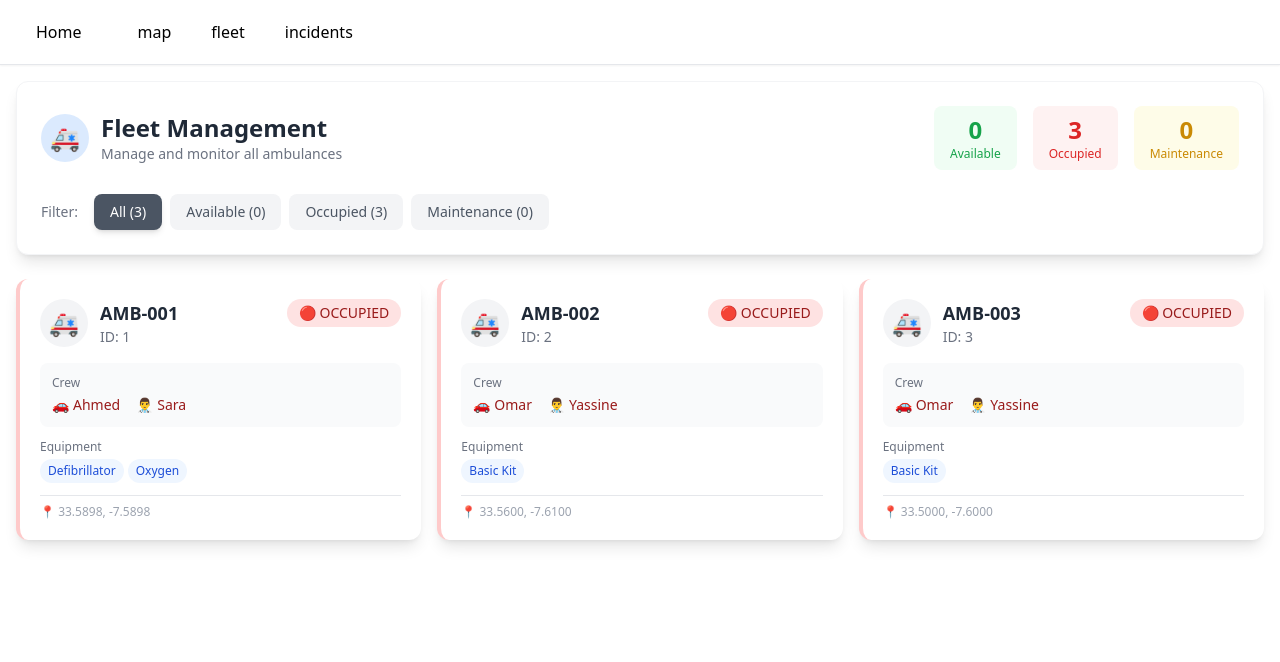
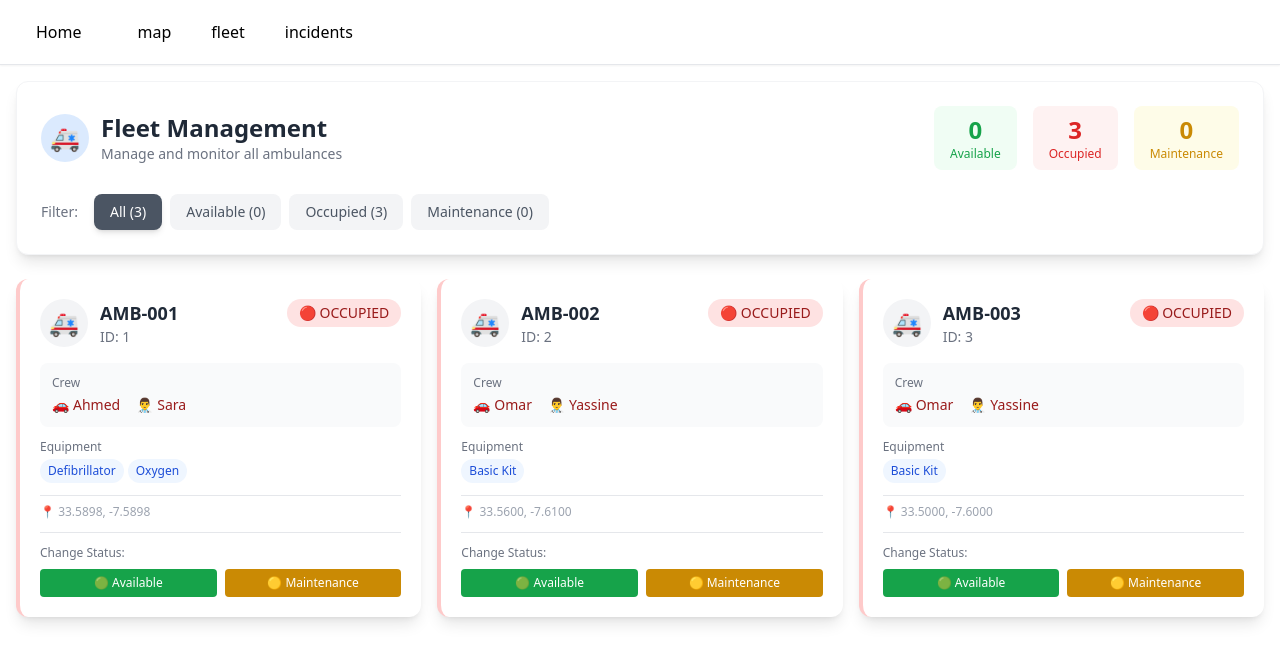
Before and after one commit to Smailnajim/ResQ, a React (Vite) app: page /fleet in a window 1280 px wide. Shown: the top 662 px of the page. Built offline with nearby package versions, Linux system fonts and the light colour scheme; data requests are answered from the project's data file.

Commit message:
change ambulance status

```diff
--- a/db.json
+++ b/db.json
@@ -147,12 +147,12 @@
         "lng": -7.5898
       },
       "gravity": "CRITICAL",
-      "status": "PENDING",
+      "status": "IN_PROGRESS",
       "patient": {
         "name": "Unknown",
         "age": null
       },
-      "AmbulanceId": null,
+      "AmbulanceId": "1",
       "createdAt": "2025-12-05T15:21:36.648Z"
     }
   ],
--- a/src/pages/fleet.tsx
+++ b/src/pages/fleet.tsx
@@ -21,6 +21,7 @@ export default function Fleet() {
     const [ambulances, setAmbulances] = useState<Ambulance[]>([]);
     const [loading, setLoading] = useState(true);
     const [filter, setFilter] = useState<StatusFilter>("ALL");
+    const [updating, setUpdating] = useState<string | number | null>(null);
 
     const fetchAmbulances = async () => {
         try {
@@ -37,6 +38,23 @@ export default function Fleet() {
     useEffect(() => {
         fetchAmbulances();
     }, []);
+
+    // Update ambulance status
+    const updateAmbulanceStatus = async (ambulanceId: string | number, newStatus: Ambulance["status"]) => {
+        setUpdating(ambulanceId);
+        try {
+            await fetch(`http://localhost:5000/ambulances/${ambulanceId}`, {
+                method: "PATCH",
+                headers: { "Content-Type": "application/json" },
+                body: JSON.stringify({ status: newStatus }),
+            });
+            await fetchAmbulances();
+        } catch (error) {
+            console.error("Error updating ambulance status:", error);
+        } finally {
+            setUpdating(null);
+        }
+    };
 
     // Filter ambulances based on status
     const filteredAmbulances = ambulances.filter(amb =>
@@ -114,8 +132,8 @@ export default function Fleet() {
                             key={btn.value}
                             onClick={() => setFilter(btn.value)}
                             className={`px-4 py-2 rounded-lg text-sm font-medium transition-all ${filter === btn.value
-                                    ? `${btn.color} text-white shadow-md`
-                                    : "bg-gray-100 text-gray-600 hover:bg-gray-200"
+                                ? `${btn.color} text-white shadow-md`
+                                : "bg-gray-100 text-gray-600 hover:bg-gray-200"
                                 }`}
                         >
                             {btn.label} ({counts[btn.value]})
@@ -191,6 +209,40 @@ export default function Fleet() {
                                 <div className="text-xs text-gray-400 pt-2 border-t">
                                     📍 {ambulance.location.lat.toFixed(4)}, {ambulance.location.lng.toFixed(4)}
                                 </div>
+
+                                {/* Change Status */}
+                                <div className="pt-3 border-t">
+                                    <div className="text-xs text-gray-500 mb-2">Change Status:</div>
+                                    <div className="flex gap-2">
+                                        {ambulance.status !== "AVAILABLE" && (
+                                            <button
+                                                onClick={() => updateAmbulanceStatus(ambulance.id, "AVAILABLE")}
+                                                disabled={updating === ambulance.id}
+                                                className="flex-1 px-3 py-1.5 bg-green-600 hover:bg-green-700 text-white text-xs font-medium rounded transition-all disabled:opacity-50"
+                                            >
+                                                {updating === ambulance.id ? "..." : "🟢 Available"}
+                                            </button>
+                                        )}
+                                        {ambulance.status !== "OCCUPIED" && (
+                                            <button
+                                                onClick={() => updateAmbulanceStatus(ambulance.id, "OCCUPIED")}
+                                                disabled={updating === ambulance.id}
+                                                className="flex-1 px-3 py-1.5 bg-red-600 hover:bg-red-700 text-white text-xs font-medium rounded transition-all disabled:opacity-50"
+                                            >
+                                                {updating === ambulance.id ? "..." : "🔴 Occupied"}
+                                            </button>
+                                        )}
+                                        {ambulance.status !== "MAINTENANCE" && (
+                                            <button
+                                                onClick={() => updateAmbulanceStatus(ambulance.id, "MAINTENANCE")}
+                                                disabled={updating === ambulance.id}
+                                                className="flex-1 px-3 py-1.5 bg-yellow-600 hover:bg-yellow-700 text-white text-xs font-medium rounded transition-all disabled:opacity-50"
+                                            >
+                                                {updating === ambulance.id ? "..." : "🟡 Maintenance"}
+                                            </button>
+                                        )}
+                                    </div>
+                                </div>
                             </div>
                         </div>
                     ))}
```
